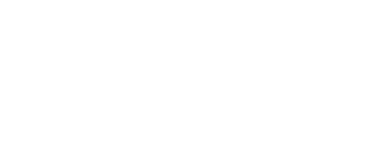
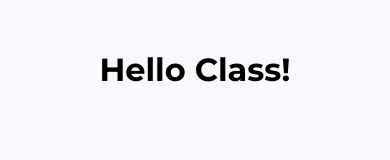
Before and after one commit to Papillard/atomic-design-sprint, a plain HTML site: page boilerplate/index.html in a window 390 px wide. Drawn offline with Linux system fonts and the light colour scheme.

Commit message:
first boilerplate

```diff
--- /dev/null
+++ b/boilerplate/css/components/containers.css
@@ -0,0 +1,23 @@
+.container {
+  width: 900px;
+  margin: 50px auto;
+}
+
+@media (max-width: 960px) {
+  /* For a screen < 960px, this CSS will be read */
+  .container {
+    width: 700px;
+  }
+}
+@media (max-width: 720px) {
+  /* For a screen < 720px, this CSS will be read */
+  .container {
+    width: 500px;
+  }
+}
+@media (max-width: 540px) {
+  /* For a screen < 540px, this CSS will be read */
+  .container {
+    width: 300px;
+  }
+}
--- /dev/null
+++ b/boilerplate/css/style.css
@@ -0,0 +1,27 @@
+/* --- Import Google Fonts  --- */
+@import url("http://fonts.googleapis.com/css?family=Open+Sans:400,300,700|Montserrat:400,700");
+
+/* --- Import components files --- */
+@import url("components/containers.css");
+/* --- TODO: import your new components; --- */
+
+
+/* --- Basic styles for fonts & colors --- */
+body {
+  font-family: "Open Sans", "Helvetica", "sans-serif";
+  background: #F7F9FC;
+  margin: 0;
+}
+h1, h2, h3 {
+  font-family: "Montserrat", "sans-serif";
+}
+a {
+  color: rgb(200,200,200);
+  text-decoration: none;
+}
+a:hover {
+  color: #6A71E1;
+}
+.text-center {
+  text-align: center;
+}
--- a/boilerplate/index.html
+++ b/boilerplate/index.html
@@ -1,13 +1,16 @@
 <!DOCTYPE html>
 <html>
 <head>
-  <title>TODO: add your page title here</title>
+  <title>Atomic Design Sprint</title>
   <meta charset="utf-8">
   <link href="https://maxcdn.bootstrapcdn.com/font-awesome/4.7.0/css/font-awesome.min.css" rel="stylesheet">
+  <link rel="stylesheet" href="css/style.css">
 </head>
 <body>
 
-  <!-- TODO: add your page content -->
+  <div class="container">
+    <h1 class="text-center">Hello Class!</h1>
+  </div>
 
 </body>
 </html>
--- a/boilerplate/style.css
+++ /dev/null
@@ -1 +0,0 @@
-/* TODO: write your design in CSS */
```
Also changed, not shown: boilerplate/images/profile.jpeg (deleted), boilerplate/images/sebastien.jpeg (added), solution/images/profile.jpeg (deleted), 1 other file.
